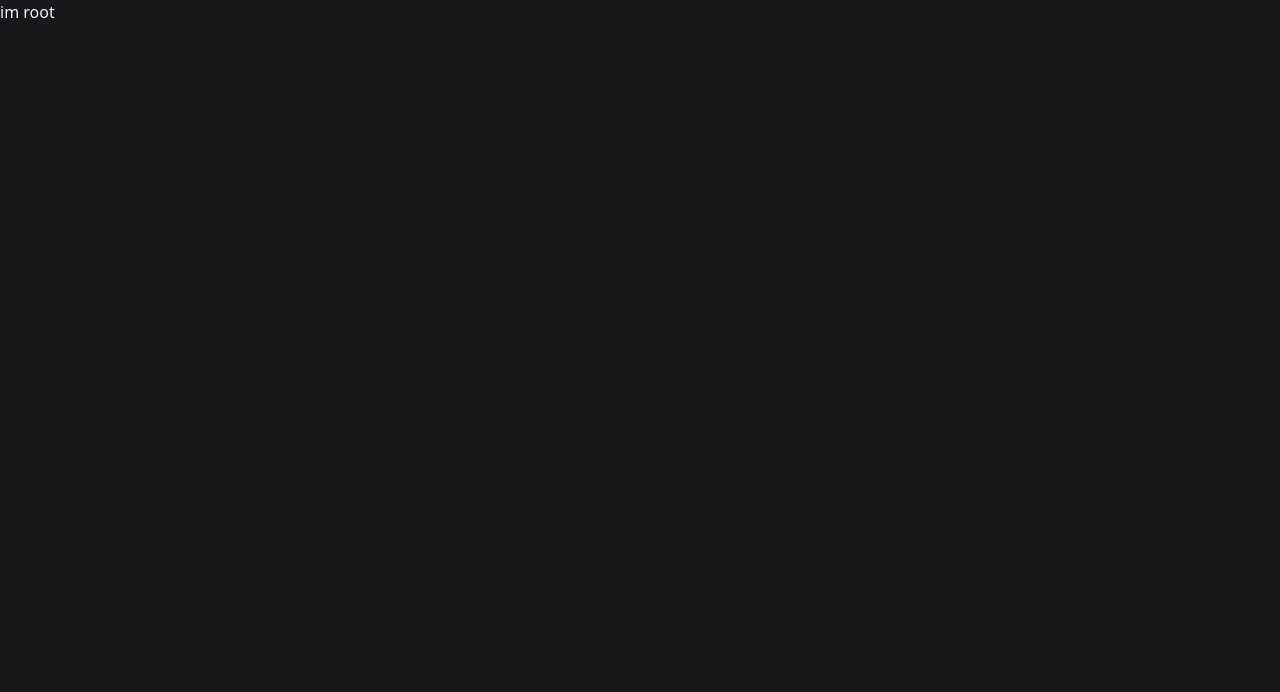
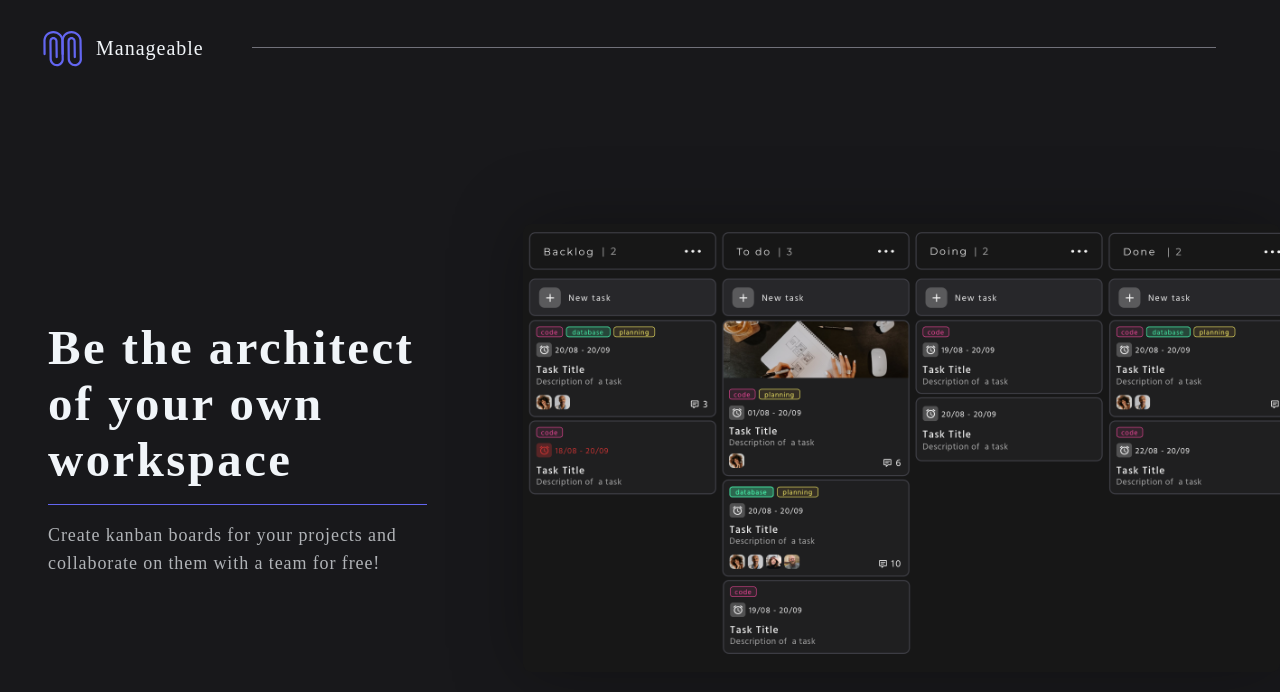
Before and after one commit to kos3l/manageable-kanban-app, a React (Vite) app: page / in a window 1280 px wide. Shown: the top 692 px of the page. Built offline with nearby package versions, Linux system fonts and the light colour scheme.

Commit message:
created home page

```diff
--- a/src/main.tsx
+++ b/src/main.tsx
@@ -11,16 +11,11 @@ import "./index.css";
 import Test from "./routes/test/test";
 import User from "./routes/user/user";
 
-// maybe if logged in use ternary to render the right page
 const router = createBrowserRouter([
   {
     path: "/",
+    // if logged in use ternary to render the right page element
     element: <Root />,
-    errorElement: <ErrorPage />,
-  },
-  {
-    path: "/user",
-    element: <User />,
     errorElement: <ErrorPage />,
     children: [
       {
--- a/src/routes/root/root.tsx
+++ b/src/routes/root/root.tsx
@@ -3,9 +3,39 @@ import { Outlet } from "react-router-dom";
 export default function Root() {
   return (
     <>
-      <div className="bg-zinc-900 h-screen text-slate-100">
-        <p>im root</p>
-        <Outlet />
+      <div className="flex h-screen flex-col bg-zinc-900 text-slate-100">
+        <div className="flex w-full basis-24 px-8 ">
+          <div className="flex items-center">
+            <div className="w-16">
+              <img src="/Logo.svg" alt="" />
+            </div>
+            <h1 className="font-serif text-xl tracking-wider">Manageable</h1>
+          </div>
+          <div className="ml-12 mr-8 h-1/2 flex-1 border-b border-zinc-500"></div>
+        </div>
+        <div className="flex flex-1 ">
+          <div className="flex w-1/3 flex-col justify-center p-12 pr-0">
+            <h1 className="mb-4 text-5xl font-bold leading-[3.5rem] tracking-wider">
+              Be the architect of your own workspace
+            </h1>
+            <div className="mb-4 border-b border-indigo-500"></div>
+            <p className="text-lg tracking-wider opacity-70">
+              Create kanban boards for your projects and collaborate on them
+              with a team for free!
+            </p>
+          </div>
+          <div className="flex w-2/3 items-center justify-end pl-24">
+            <div className="w-full overflow-hidden rounded-lg drop-shadow-4xl">
+              <img
+                src="/demo.png"
+                alt=""
+                className="h-full w-full object-contain"
+              />
+            </div>
+          </div>
+        </div>
+
+        {/* <Outlet /> */}
       </div>
     </>
   );
--- a/tailwind.config.cjs
+++ b/tailwind.config.cjs
@@ -2,7 +2,23 @@
 module.exports = {
   content: ["./src/**/*.{js,jsx,ts,tsx}"],
   theme: {
-    extend: {},
+    fontFamily: {
+      sans: "'Hind'",
+      serif: "'Montserrat'",
+    },
+    extend: {
+      fontSize: {
+        "4xl": "2.441rem",
+        "5xl": "3.052rem",
+      },
+      dropShadow: {
+        "3xl": "0 0px 35px rgba(0, 0, 0, 0.25)",
+        "4xl": [
+          "0 0px 35px rgba(0, 0, 0, 0.25)",
+          "0 0px 25px rgba(0, 0, 0, 0.05)",
+        ],
+      },
+    },
   },
   plugins: [],
 };
```
Also changed, not shown: public/Logo.svg (added), public/demo.png (added).
